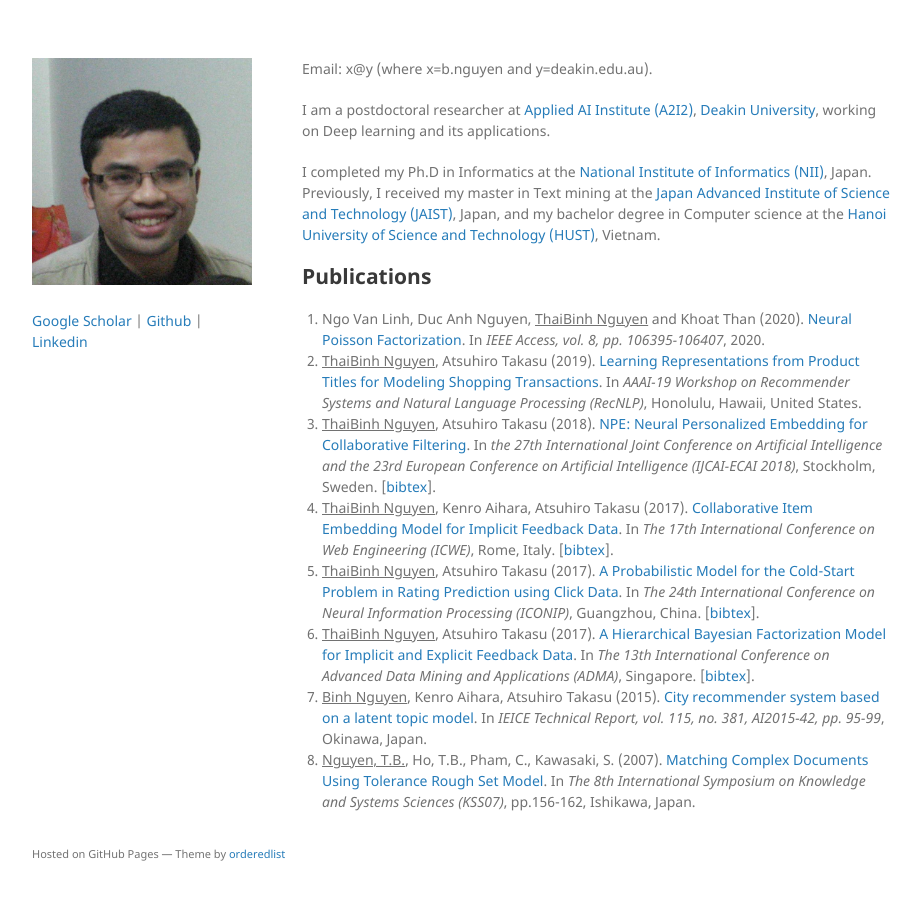
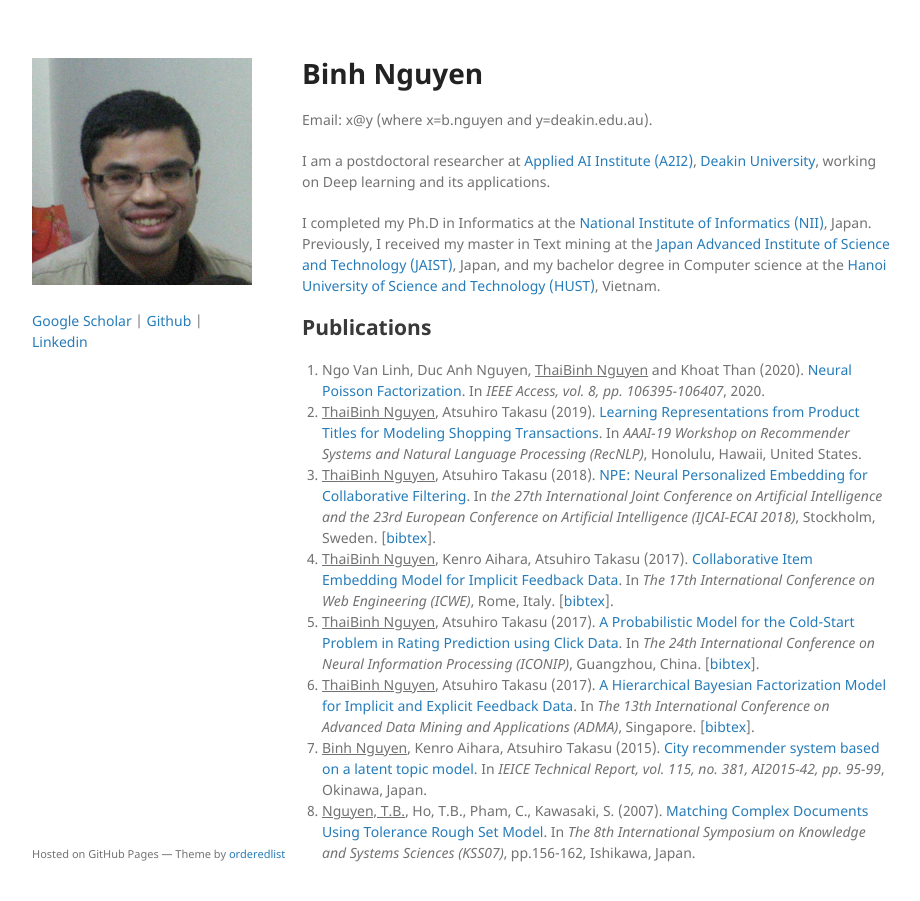
Before and after one commit to nguyenthaibinh/nguyenthaibinh.github.io, a Jekyll site: the page built from index.md, in a window 1280 px wide and 933 px high. Shown: the top 901 px of the window, without its empty margins (178-1098 px from the left). Built offline with Jekyll 4.4.1, drawn with Linux system fonts in a browser that asks for light colours; the repository's description, which GitHub fills in, is left out; our own code applies the rules of GitHub Pages for plain Markdown files.

Commit message:
Update index.md

```diff
--- a/index.md
+++ b/index.md
@@ -1,6 +1,7 @@
 ---
 layout: default
 ---
+# Binh Nguyen
 Email: x@y (where x=b.nguyen and y=deakin.edu.au).
 
 I am a postdoctoral researcher at <a href="https://a2i2.deakin.edu.au">Applied AI Institute (A2I2)</a>, <a href="https://www.deakin.edu.au">Deakin University</a>, working on Deep learning and its applications.
```
